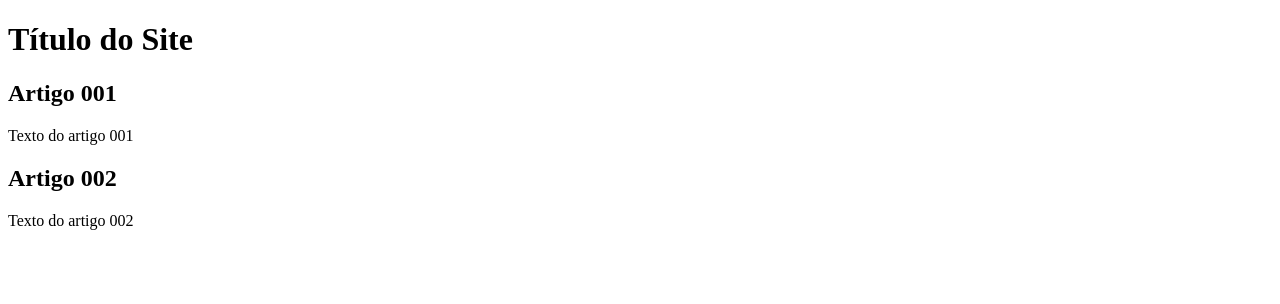
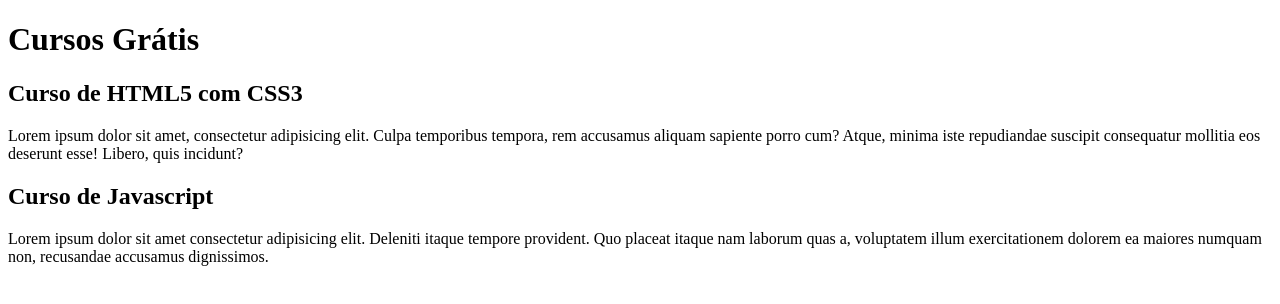
Before and after one commit to nevespgabriel/teste, a plain HTML site: page index.html in a window 1280 px wide. Drawn offline with Linux system fonts and the light colour scheme.

Commit message:
Comecei a escrever o conteúdo

```diff
--- a/index.html
+++ b/index.html
@@ -8,15 +8,15 @@
 <body>
     <main>
         <header>
-            <h1>Título do Site</h1>
+            <h1>Cursos Grátis</h1>
         </header>
         <article>
-            <h2>Artigo 001</h2>
-            <p>Texto do artigo 001</p>
+            <h2>Curso de HTML5 com CSS3</h2>
+            <p>Lorem ipsum dolor sit amet, consectetur adipisicing elit. Culpa temporibus tempora, rem accusamus aliquam sapiente porro cum? Atque, minima iste repudiandae suscipit consequatur mollitia eos deserunt esse! Libero, quis incidunt?</p>
         </article>
         <article>
-            <h2>Artigo 002</h2>
-            <p>Texto do artigo 002</p>
+            <h2>Curso de Javascript</h2>
+            <p>Lorem ipsum dolor sit amet consectetur adipisicing elit. Deleniti itaque tempore provident. Quo placeat itaque nam laborum quas a, voluptatem illum exercitationem dolorem ea maiores numquam non, recusandae accusamus dignissimos.</p>
         </article>
     </main>
 </body>
```
